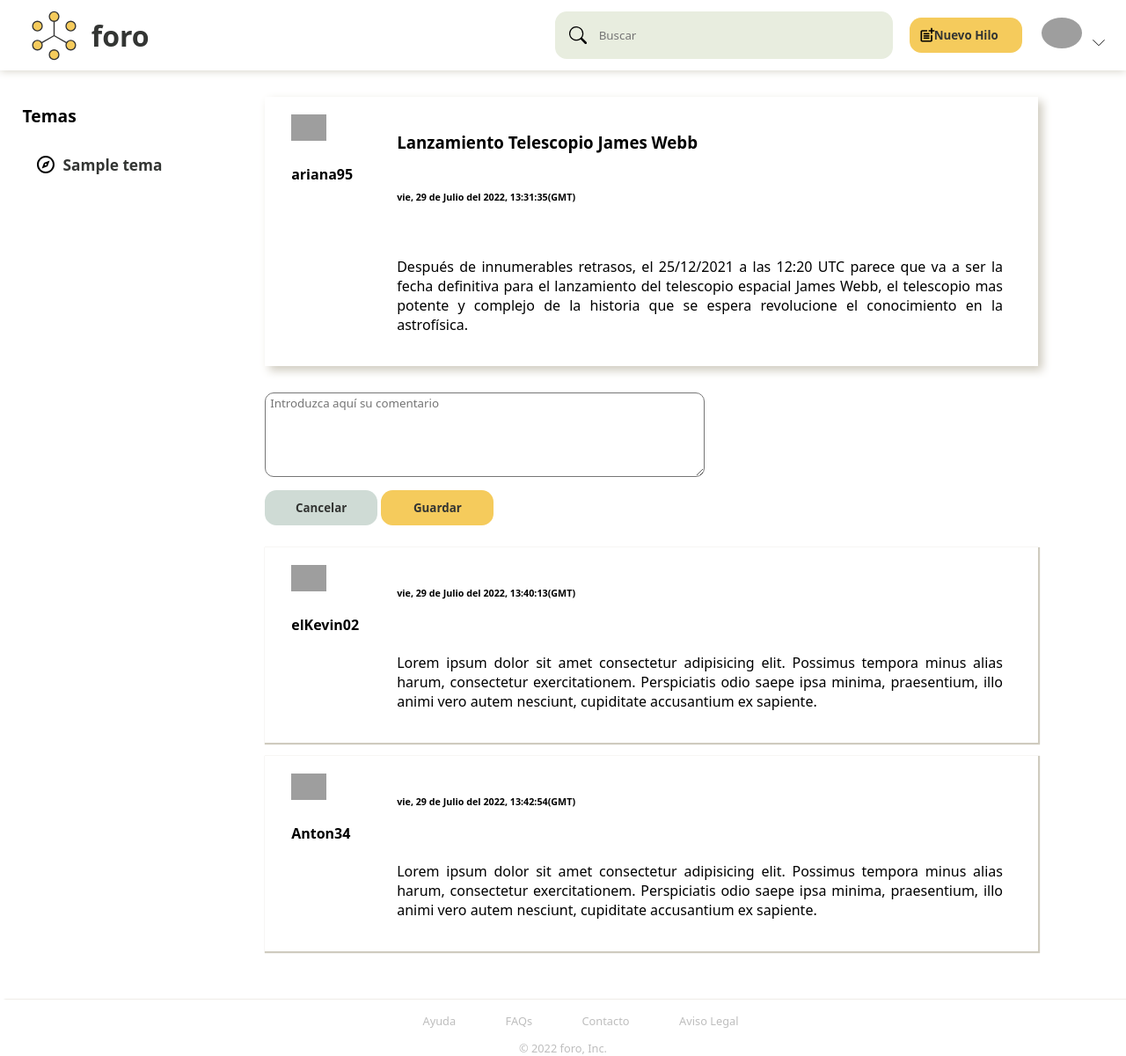
After one commit to rauledutorres/Proyecto-2-Foros, a PHP site: page /proyecto2_foros/paginaHiloCom.php in a window 1280 px wide. The commit adds this page. Shown: the whole page at 88% size. Run offline with PHP 8.4, Linux system fonts and the light colour scheme; tables that the repository leaves empty hold one stand-in row (values such as "Sample post"); some libraries are stand-ins or nearby versions; grey boxes are pictures that could not be loaded.

Commit message:
Añadidos temas a pagina de comentarios desde BBDD

```diff
--- a/css/footer.css
+++ b/css/footer.css
@@ -9,7 +9,7 @@
     padding-top: 5px;
   }
 
-  ul {
+  .footer ul {
     width: 40%;
     margin: 10px auto 10px;
     list-style: none;
--- /dev/null
+++ b/css/paginaHiloCom.css
@@ -0,0 +1,190 @@
+.temasLista{
+    display: flex;
+    font-weight: lighter;
+    flex-direction: column;
+    margin-top: 1%;
+    margin-right: 2%;
+    margin-left: 2%;
+}
+
+.temasLista ul{
+    display: flex;
+    list-style: none;
+    flex-direction: column;
+    align-items: flex-start;
+    padding: 0;
+}
+
+.tituloLista{
+    display: flex;
+    padding-left: 45px;
+}
+
+h4{
+    font-size: 1.2em;
+    margin-bottom: 0;
+}
+
+.temasLista a{
+    display: flex;
+    width: 200px;
+    justify-content: flex-start;
+    background-color: white;
+    color: var(--text);
+    font-size: 0.9rem;
+    text-decoration: none;
+    border: none;
+    -webkit-transition-duration: 0.4s;
+    transition-duration: 0.4s;
+    }
+
+.temasLista a:hover {
+    background-color: #F5CB5C;
+}
+
+.listIcon {
+    width: 40px;
+    padding: 8px;
+}
+
+.temasLista li{
+    font-weight: 600;
+    padding: 6px;
+    font-size: larger;
+    display: inline-flex;
+    flex-direction: row;
+    align-items: center;
+}
+
+.paginaEntera{
+    display: flex;
+    flex-direction: row;
+}
+
+/*PARTE DE LOS HILOS*/
+
+.listaHiloPrincipal{
+    display: flex;
+    flex-direction: column;
+    padding-top: 30px;
+    margin-bottom: 40px;
+}
+
+.hilo{
+    display: flex;
+    flex-direction: row;
+    margin-left: 50px;
+    margin-right: 100px;
+    padding: 20px;
+    box-shadow: 5px 5px 10px #cfcbbf;
+    padding-right: 40px;
+}
+
+.listaHiloPrincipal h2{
+    padding-top: 30px;
+    padding-left: 45px;
+    padding-bottom: 50px;
+}
+
+.hiloFoto{
+    display: flex;
+    flex-direction: column;
+    justify-content: flex-start;
+    padding-right: 30px;
+    padding-left: 10px;
+    width: 80px;
+}
+
+h5{
+    display: flex;
+    font-size: 1rem;
+}
+
+.hiloTexto{
+    display: flex;
+    flex-direction: column;
+    padding-left: 50px;
+}
+
+.hiloTexto p{
+    text-align: justify;
+    padding-top: 20px;
+    font-weight: lighter;
+}
+
+/*PARTE DEL COMENTARIO*/
+
+.comentario{
+    display: flex;
+    margin-left: 50px;
+    padding-top: 30px;
+}
+
+.comentario textarea{
+    font-weight: lighter;
+    width: 500px;
+    border-radius: 10px;
+    padding-left: 5px;
+    padding-top: 2px;
+}
+
+.comentario input{
+    display: flex;
+    font-weight: bold;
+    width: 116px;
+    font-size: 16px;
+    background-color: #F5CB5C;
+    margin-right: 60px;
+    border-radius: 440px;
+    height: 40px;
+    max-width: 153px;
+    justify-content: center;
+    border: none;
+    color: white;
+    -webkit-transition-duration: 0.4s;
+    transition-duration: 0.4s;
+}
+
+.comentario input:hover {
+    color: black;
+}
+
+/*PARTE DE LAS RESPUESTAS*/
+
+.reply{
+    display: flex;
+    flex-direction: row;
+    margin-left: 50px;
+    margin-right: 100px;
+    padding: 20px;
+    box-shadow: 1px 1px 1px 1px #cfcbbf;
+    padding-right: 40px;
+    margin-top: 15px;
+    margin-bottom: 15px;
+}
+
+.replyFoto{
+    display: flex;
+    flex-direction: column;
+    justify-content: flex-start;
+    padding-right: 30px;
+    padding-left: 10px;
+    width: 80px;
+}
+
+h5{
+    display: flex;
+    font-size: 1rem;
+}
+
+.replyTexto{
+    display: flex;
+    flex-direction: column;
+    padding-left: 50px;
+}
+
+.replyTexto p{
+    text-align: justify;
+    padding-top: 20px;
+    font-weight: lighter;
+}
--- /dev/null
+++ b/paginaHiloCom.php
@@ -0,0 +1,96 @@
+<?php
+//localhost/proyecto2_foros/Proyecto-2-Foros/paginaHiloCom.php
+$title = "Categorías";
+$css = "css/paginaHiloCom.css";
+include 'components/header.php';
+?>
+
+<div class="paginaEntera">
+    <div class="temasLista">
+        <h4>Temas</h4>
+        <ul>
+          <?php
+          for ($i=0; $i < count($categoryArray); $i++) {
+            echo '<a href="paginaHilo.php?id='.$categoryArray[$i]["tema_id"].'"><li><img src="./img/icons/compass.svg" class="listIcon">'.$categoryArray[$i]["tema_nombre"].'</li></a>';
+          }?>
+        </ul>
+    </div>
+
+    <div class="listaHiloPrincipal">
+
+
+        <div class="hilo">
+            <div class="hiloFoto">
+                <img src="./img/woman1.png" alt="">
+                <h5>ariana95</h5>
+            </div>
+            <div class="hiloTexto">
+                <div class="hiloTitulo">
+                    <h3>Lanzamiento Telescopio James Webb</h3>
+                </div>
+                <div class="hiloTime">
+                    <h6>vie, 29 de Julio del 2022, 13:31:35(GMT)</h6>
+                </div>
+                <div class="hiloDesc">
+                    <p>Después de innumerables retrasos, el 25/12/2021 a las 12:20 UTC parece que va a ser la fecha definitiva para el lanzamiento del telescopio espacial James Webb, el telescopio mas potente y complejo de la historia que se espera revolucione el conocimiento en la astrofísica.</p>
+                </div>
+            </div>
+        </div>
+
+        <div class="comentario">
+            <form method="post">
+                <textarea name="comment" id="comment" placeholder="Introduzca aquí su comentario" rows=5 cols=40></textarea>
+                <div id="postButtons">
+                    <button type="reset" class="button cancel" id="cancelPost" onclick="closeModal()">Cancelar</button>
+                    <button type="submit" class="button">Guardar</button>
+                </div>
+            </form>
+        </div>
+
+        <div class="respuestas">
+            <div class="reply">
+                <div class="replyFoto">
+                    <img src="./img/man1.png" alt="">
+                    <h5>elKevin02</h5>
+                </div>
+                <div class="replyTexto">
+                    <div class="replyTime">
+                        <h6>vie, 29 de Julio del 2022, 13:40:13(GMT)</h6>
+                    </div>
+                    <div class="replyDesc">
+                        <p>Lorem ipsum dolor sit amet consectetur adipisicing elit. Possimus tempora minus alias harum, consectetur exercitationem. Perspiciatis odio saepe ipsa minima, praesentium, illo animi vero autem nesciunt, cupiditate accusantium ex sapiente.</p>
+                    </div>
+                </div>
+            </div>
+            <div class="reply">
+                <div class="replyFoto">
+                    <img src="./img/man2.png" alt="">
+                    <h5>Anton34</h5>
+                </div>
+                <div class="replyTexto">
+                    <div class="replyTime">
+                        <h6>vie, 29 de Julio del 2022, 13:42:54(GMT)</h6>
+                    </div>
+                    <div class="replyDesc">
+                        <p>Lorem ipsum dolor sit amet consectetur adipisicing elit. Possimus tempora minus alias harum, consectetur exercitationem. Perspiciatis odio saepe ipsa minima, praesentium, illo animi vero autem nesciunt, cupiditate accusantium ex sapiente.</p>
+                    </div>
+                </div>
+            </div>
+        </div>
+    </div>
+
+</div>
+<script>
+    tinymce.init({
+        selector: 'textarea#comment',
+        width: 1110,
+        height: 250,
+        plugins: 'code lists',
+        mobile: {
+            menubar: true,
+            plugins: 'autosave lists autolink',
+            toolbar: 'undo bold italic styles'
+        }
+    });
+</script>
+<?php include 'components/footer.php'; ?>
```
Also changed, not shown: css/login.css (added, +213 -0 lines), login-registro.php (+10 -6 lines), img/icons/compass.svg (added).
